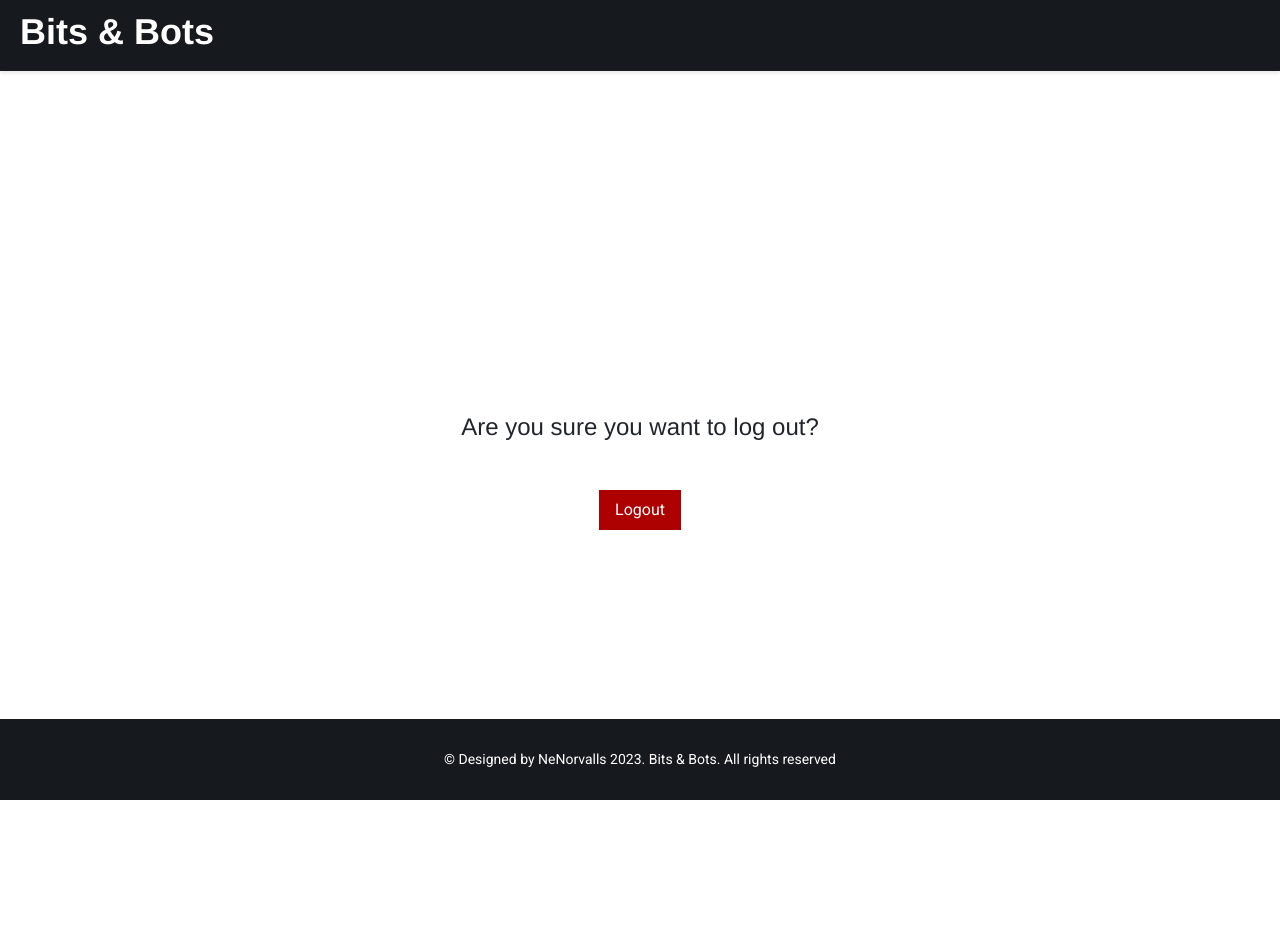
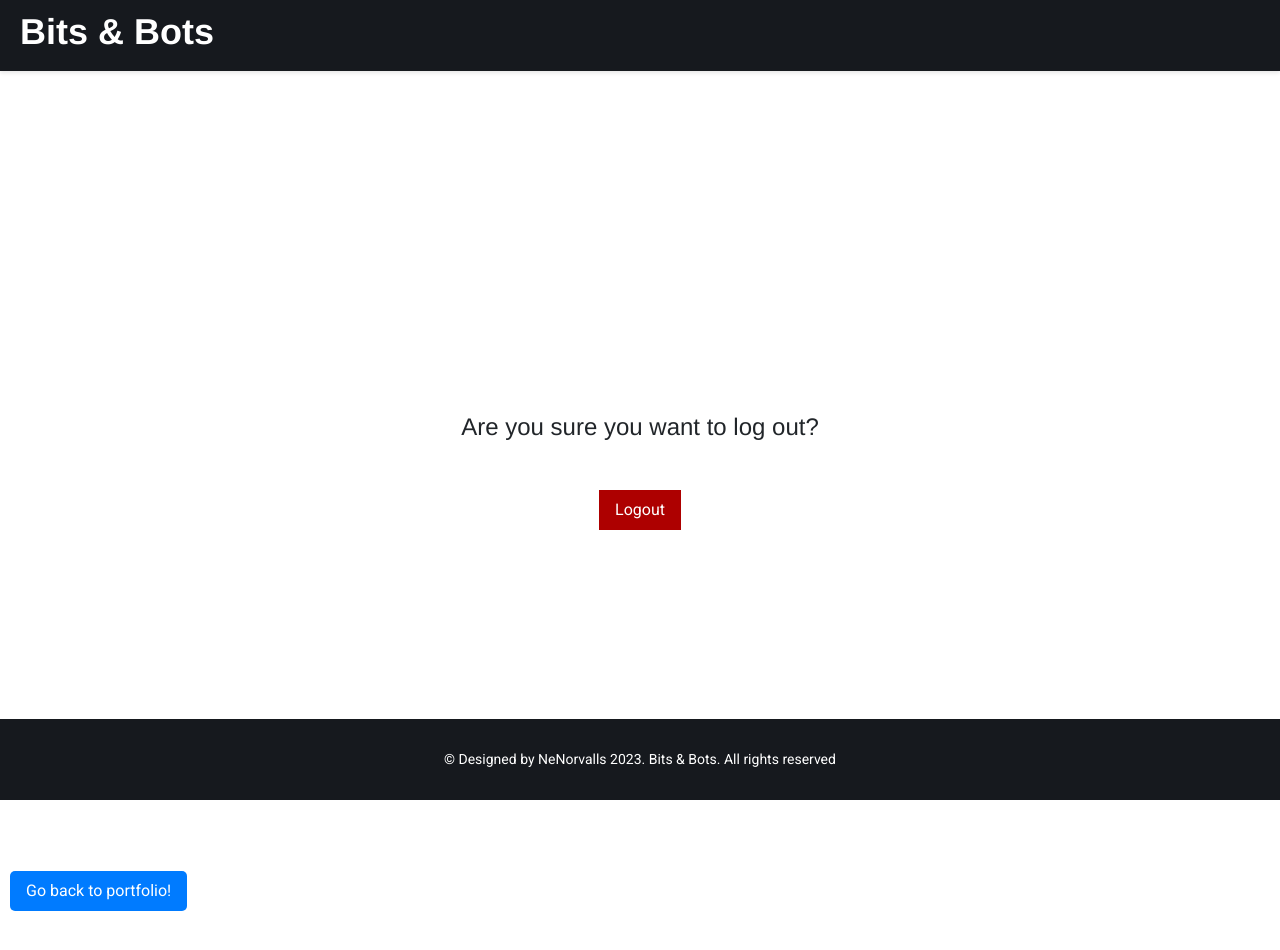
Before and after one commit to NeNorvalls/bits-bots_exam2, a React (Create React App) app: page /logout in a window 1280 px wide. Shown: the top 950 px of the page. Before the commit the page ends 871 px from the top, so only its background shows below. Built offline with nearby package versions, Linux system fonts and the light colour scheme.

Commit message:
adding go back button

```diff
--- a/src/App.js
+++ b/src/App.js
@@ -13,6 +13,7 @@ import RegisterForm from "./auth/Register/Register";
 import { CartProvider } from "./utils/CartContext/cartContext";
 import "./App.scss";
 import Modal from "react-modal";
+import { GoBackButton } from "./utils/GoBackPage/GoBackPage.jsx";
 
 const initialCart = JSON.parse(localStorage.getItem("cart")) || [];
 
@@ -50,6 +51,7 @@ const App = () => {
             element={<Logout setIsLoggedIn={setIsLoggedIn} />}
           />
         </Routes>
+        <GoBackButton />
         <ScrollToTop />
         <Footer />
       </CartProvider>
--- a/src/components/Footer/Footer.jsx
+++ b/src/components/Footer/Footer.jsx
@@ -3,6 +3,7 @@ import './Footer.scss'
 
 const Footer = () => {
   return (
+
     <footer className="footer">
       <div className="footer__container">
         <div className="footer__content">
--- /dev/null
+++ b/src/utils/GoBackPage/GoBackButton.scss
@@ -0,0 +1,10 @@
+.go-back-button {
+  background-color: #007bff;
+  color: #fff;
+  padding: 8px 16px;
+  border: none;
+  border-radius: 5px;
+  cursor: pointer;
+  margin-bottom: 5.5rem;
+  margin-left: 10px;
+}
--- /dev/null
+++ b/src/utils/GoBackPage/GoBackPage.jsx
@@ -0,0 +1,18 @@
+import React from 'react';
+import './GoBackButton.scss';
+
+const handleGoBackToPortfolio = () => {
+  window.location.href = "https://nenorvalls-frontend-fusions.netlify.app/";
+};
+
+const GoBackButton = () => (
+  <button
+    id="goBackButton"
+    className="go-back-button"
+    onClick={handleGoBackToPortfolio}
+  >
+    Go back to portfolio!
+  </button>
+);
+
+export { GoBackButton, handleGoBackToPortfolio };
```
